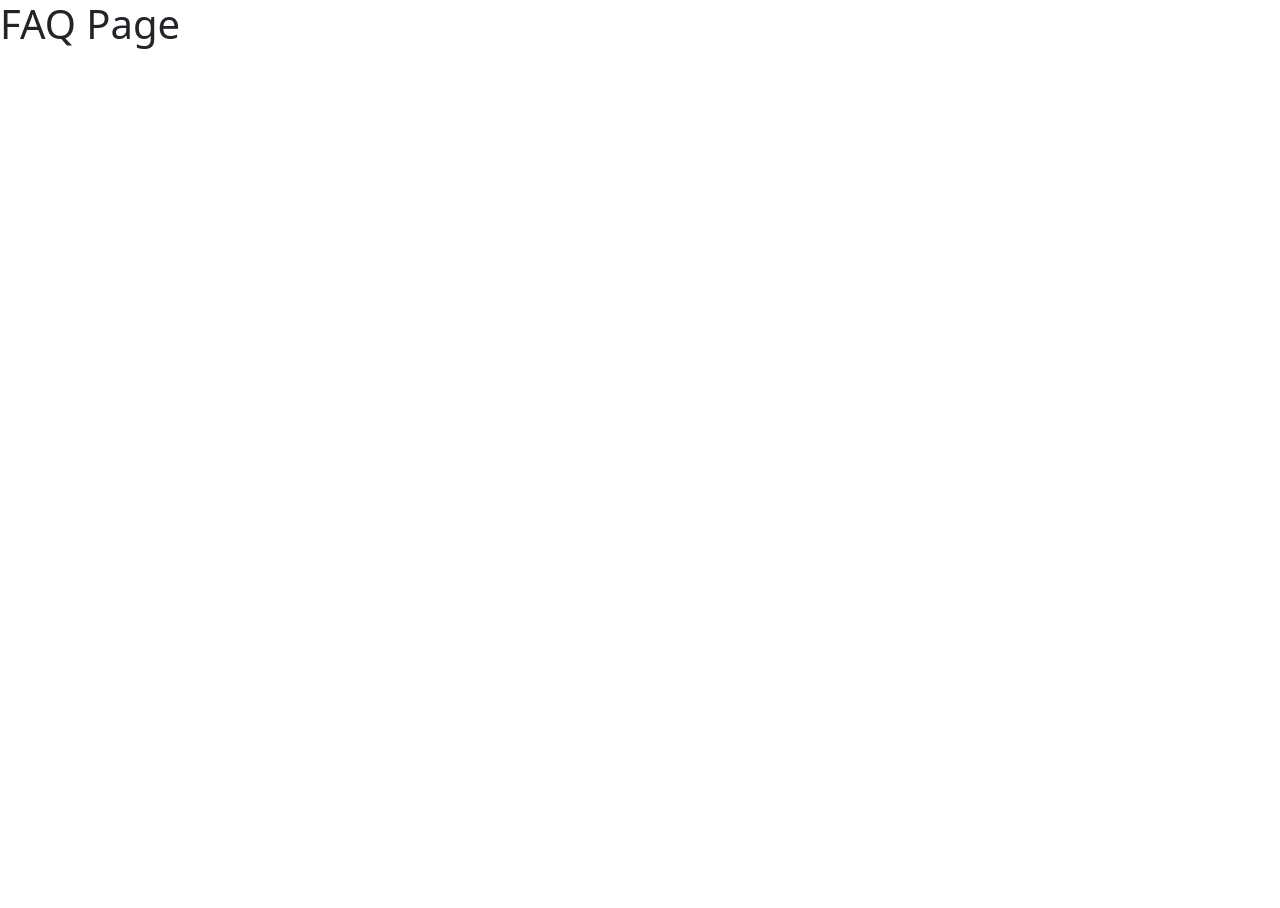
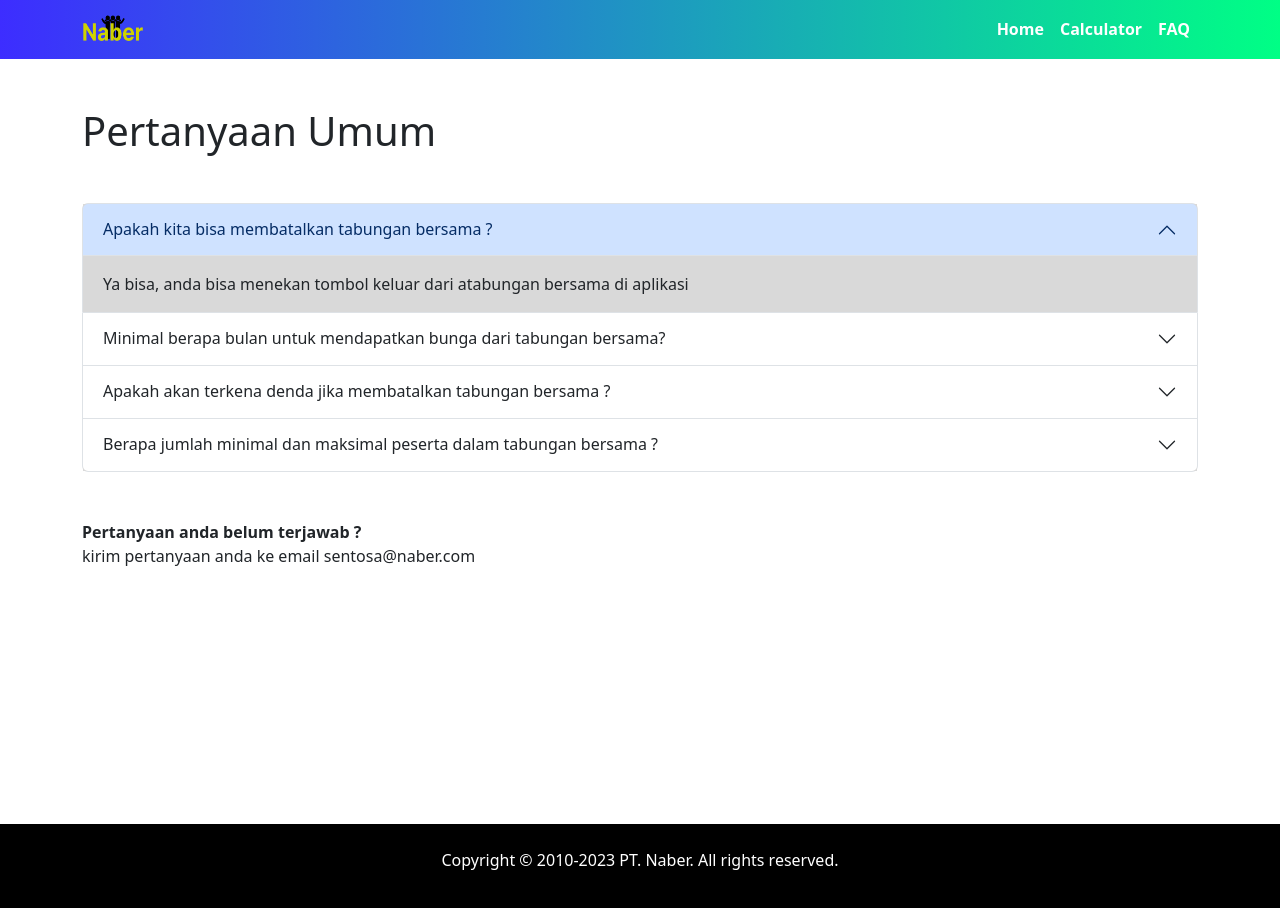
Before and after one commit to Febrianto752/naber-web-app, a Next.js app: page /faq in a window 1280 px wide. Shown: the top 908 px of the page. Before the commit the page ends 800 px from the top, so only its background shows below. Built offline with nearby package versions, Linux system fonts and the light colour scheme.

Commit message:
feat: add faq page

```diff
--- a/app/faq/page.js
+++ b/app/faq/page.js
@@ -1,7 +1,24 @@
+import Navbar from "@/components/Navbar";
+import AccordionFAQ from "@/components/AccordionFAQ";
+import Footer from "@/components/Footer";
+
 export default function FAQPage() {
   return (
-    <div>
-      <h1>FAQ Page</h1>
-    </div>
+    <>
+      <main className="min-vh-100">
+        <Navbar className="bg-blue-green-to-right" />
+        <div className="container">
+          <h1 className="my-5">Pertanyaan Umum</h1>
+
+          <AccordionFAQ />
+
+          <p className="mt-5 p-0 mb-0">
+            <strong>Pertanyaan anda belum terjawab ?</strong>
+          </p>
+          <p>kirim pertanyaan anda ke email sentosa@naber.com</p>
+        </div>
+      </main>
+      <Footer />
+    </>
   );
 }
--- /dev/null
+++ b/components/AccordionFAQ.js
@@ -0,0 +1,14 @@
+import { faqs } from "@/data/data";
+import AccordionItem from "@/components/AccordionItem";
+
+export default function AccordionFAQ() {
+  return (
+    <>
+      <div className="accordion" id="accordionFAQS">
+        {faqs.map((faq, index) => {
+          return <AccordionItem data={faq} key={index} position={index + 1} />;
+        })}
+      </div>
+    </>
+  );
+}
--- /dev/null
+++ b/components/AccordionItem.js
@@ -0,0 +1,53 @@
+export default function AccordionItem({ data, position }) {
+  if (position == 1) {
+    return (
+      <>
+        <div className="accordion-item">
+          <h2 className="accordion-header bg-gray">
+            <button
+              className="accordion-button"
+              type="button"
+              data-bs-toggle="collapse"
+              data-bs-target={`#item${position}`}
+              aria-expanded="true"
+              aria-controls="collapseOne"
+            >
+              {data.title}
+            </button>
+          </h2>
+          <div
+            id={`item${position}`}
+            className="accordion-collapse collapse show bg-gray"
+            data-bs-parent="#accordionFAQS"
+          >
+            <div className="accordion-body">{data.answer}</div>
+          </div>
+        </div>
+      </>
+    );
+  } else {
+    return (
+      <div className="accordion-item">
+        <h2 className="accordion-header bg-gray">
+          <button
+            className="accordion-button collapsed"
+            type="button"
+            data-bs-toggle="collapse"
+            data-bs-target={`#item${position}`}
+            aria-expanded="false"
+            aria-controls="collapseTwo"
+          >
+            {data.title}
+          </button>
+        </h2>
+        <div
+          id={`item${position}`}
+          className="accordion-collapse collapse bg-gray"
+          data-bs-parent="#accordionExample"
+        >
+          <div className="accordion-body">{data.answer}</div>
+        </div>
+      </div>
+    );
+  }
+}
--- a/components/ServiceList.js
+++ b/components/ServiceList.js
@@ -3,7 +3,7 @@ import Service from "./Service";
 export default function ServiceList({ services, className }) {
   return (
     <>
-      <div class={`${className}`}>
+      <div className={`${className}`}>
         {services.map((service, index) => {
           return <Service data={service} key={index} />;
         })}
--- a/data/data.js
+++ b/data/data.js
@@ -31,4 +31,29 @@ const services = [
   },
 ];
 
-export { services };
+const faqs = [
+  {
+    title: "Apakah kita bisa membatalkan tabungan bersama ?",
+    answer:
+      "Ya bisa, anda bisa menekan tombol keluar dari atabungan bersama di aplikasi",
+  },
+  {
+    title:
+      "Minimal berapa bulan untuk mendapatkan bunga dari tabungan bersama?",
+    answer:
+      "untuk mendapatkan bungan maka minimal lama menabung dalam tabungan bersama adalah 3 bulan",
+  },
+  {
+    title: "Apakah akan terkena denda jika membatalkan tabungan bersama ? ",
+    answer:
+      "Jika anda membatalkan tabungan bersama maka tidak akan dikenakan denda apapun.",
+  },
+  {
+    title:
+      "Berapa jumlah minimal dan maksimal peserta dalam tabungan bersama ?",
+    answer:
+      "Jumlah minimal peserta dalam tabungan bersama adalah 2 orang dan maksimal pesertanya adalah 10 orang.",
+  },
+];
+
+export { services, faqs };
```
